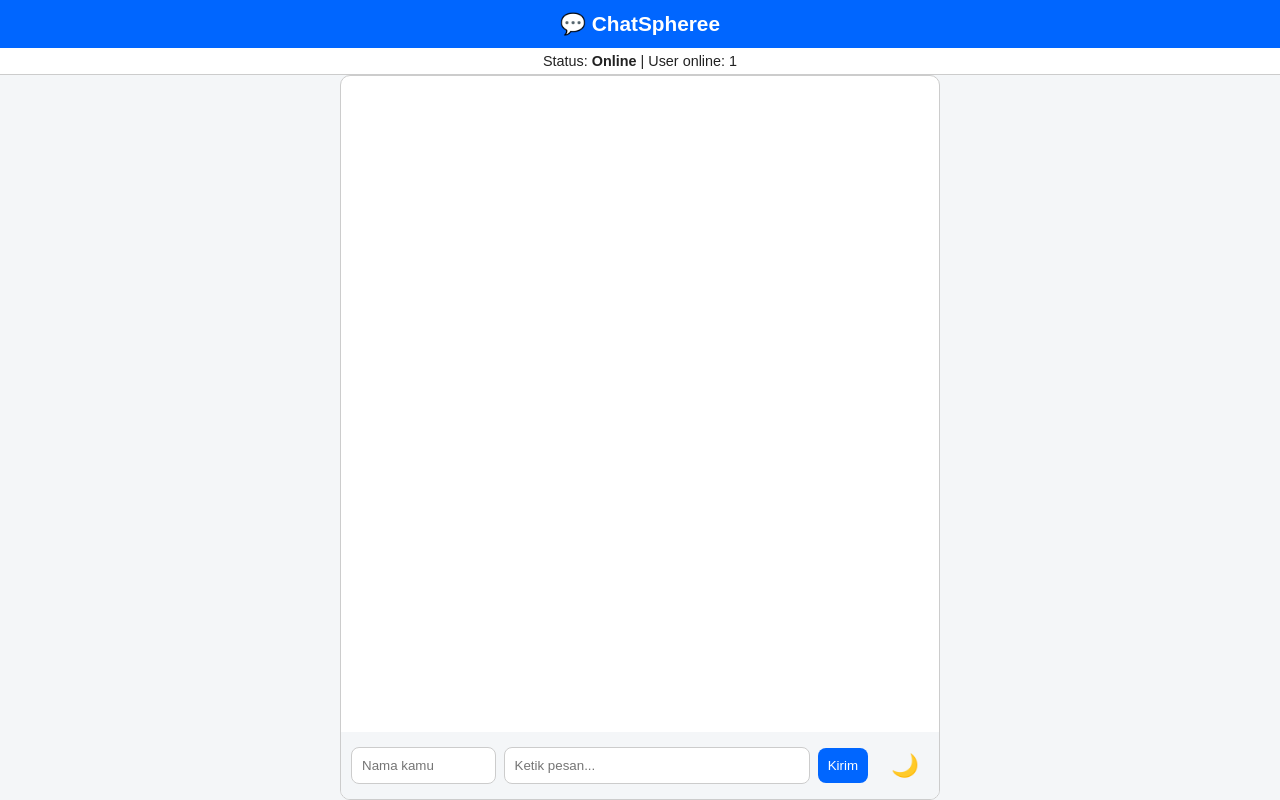
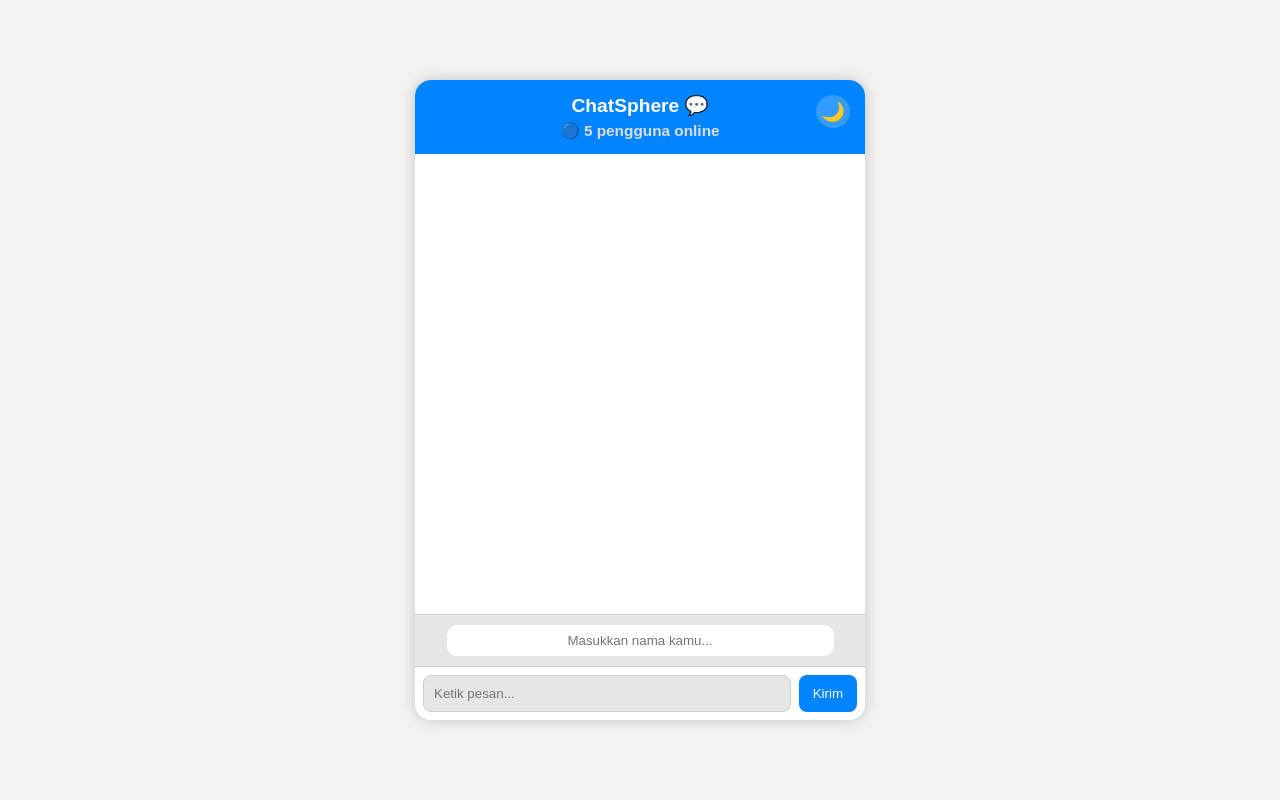
Before and after one commit to Nasution09/ChatSpheree, a plain HTML site: page index.html in a window 1280 px wide. Drawn offline with Linux system fonts and the light colour scheme.

Commit message:
Add files via upload

```diff
--- a/index.html
+++ b/index.html
@@ -3,26 +3,31 @@
 <head>
   <meta charset="UTF-8" />
   <meta name="viewport" content="width=device-width, initial-scale=1.0" />
-  <title>ChatSpheree</title>
-    <link rel="stylesheet" href="style.css">
+  <title>ChatSphere</title>
+  <link rel="stylesheet" href="style.css" />
 </head>
 <body>
-  <header>💬 ChatSpheree</header>
-  <div class="status-bar">
-    <span id="user-status">Status: <b>Online</b></span> |
-    <span id="online-count">User online: 1</span>
+  <div class="container">
+    <div class="header">
+      ChatSphere 💬
+      <div class="status">
+        🔵 <span id="onlineCount">0</span> pengguna online
+      </div>
+      <div class="toggle-mode" id="toggleMode">🌙</div>
+    </div>
+
+    <div class="chat-box" id="chatBox"></div>
+
+    <div class="username">
+      <input type="text" id="username" placeholder="Masukkan nama kamu..." />
+    </div>
+
+    <div class="input-area">
+      <input type="text" id="messageInput" placeholder="Ketik pesan..." />
+      <button id="sendBtn">Kirim</button>
+    </div>
   </div>
 
-  <div class="chat-container">
-    <div id="chat-box"></div>
-    <footer>
-      <input type="text" id="username" placeholder="Nama kamu" />
-      <input type="text" id="message" placeholder="Ketik pesan..." />
-      <button id="send">Kirim</button>
-      <button id="theme-toggle">🌙</button>
-    </footer>
-  </div>
-
-<script src="script.js"></script>
+  <script src="script.js"></script>
 </body>
 </html>
--- a/script.js
+++ b/script.js
@@ -1,96 +1,37 @@
-const chatBox = document.getElementById("chat-box");
-    const sendButton = document.getElementById("send");
-    const messageInput = document.getElementById("message");
-    const usernameInput = document.getElementById("username");
-    const themeToggle = document.getElementById("theme-toggle");
-    const onlineCount = document.getElementById("online-count");
+const chatBox = document.getElementById("chatBox");
+const messageInput = document.getElementById("messageInput");
+const sendBtn = document.getElementById("sendBtn");
+const usernameInput = document.getElementById("username");
+const toggleMode = document.getElementById("toggleMode");
+const onlineCount = document.getElementById("onlineCount");
 
-    let messages = JSON.parse(localStorage.getItem("messages")) || [];
-    let userId = localStorage.getItem("userId");
-    if (!userId) {
-      userId = "user_" + Math.random().toString(36).substr(2, 9);
-      localStorage.setItem("userId", userId);
-    }
+// Mode gelap & terang
+toggleMode.onclick = () => {
+  document.body.classList.toggle("dark");
+  toggleMode.textContent = document.body.classList.contains("dark") ? "☀️" : "🌙";
+};
 
-    // === ONLINE COUNT SYSTEM ===
-    const activeUsers = JSON.parse(localStorage.getItem("activeUsers")) || {};
-    activeUsers[userId] = Date.now();
-    localStorage.setItem("activeUsers", JSON.stringify(activeUsers));
+// Simulasi user online
+function updateOnlineCount() {
+  let random = Math.floor(Math.random() * 10) + 1;
+  onlineCount.textContent = random;
+}
+updateOnlineCount();
+setInterval(updateOnlineCount, 4000);
 
-    function updateOnlineCount() {
-      const users = JSON.parse(localStorage.getItem("activeUsers")) || {};
-      const now = Date.now();
-      for (let id in users) {
-        if (now - users[id] > 10000) delete users[id]; // 10 detik tidak aktif = offline
-      }
-      users[userId] = Date.now();
-      localStorage.setItem("activeUsers", JSON.stringify(users));
-      onlineCount.textContent = "User online: " + Object.keys(users).length;
-    }
-    setInterval(updateOnlineCount, 3000);
-    window.addEventListener("storage", updateOnlineCount);
+// Kirim pesan
+sendBtn.onclick = () => {
+  const msg = messageInput.value.trim();
+  const name = usernameInput.value.trim();
+  if (msg === "" || name === "") return;
 
-    // === CHAT SYSTEM ===
-    function updateChat() {
-      chatBox.innerHTML = "";
-      messages.forEach((msg, index) => {
-        const div = document.createElement("div");
-        div.classList.add("message");
-        if (msg.userId === userId) div.classList.add("self");
+  const time = new Date().toLocaleTimeString([], { hour: '2-digit', minute: '2-digit' });
 
-        div.innerHTML = `
-          <strong>${msg.username}</strong>
-          ${msg.text}
-          <div class="meta">${msg.time}</div>
-          ${msg.userId === userId ? `<button class="delete-btn" onclick="deleteMessage(${index})">Hapus</button>` : ""}
-        `;
-        chatBox.appendChild(div);
-      });
-      chatBox.scrollTop = chatBox.scrollHeight;
-    }
+  const message = document.createElement("div");
+  message.classList.add("chat", "me");
+  message.innerHTML = `<b>${name}:</b> ${msg}<span class="time">${time}</span>`;
+  chatBox.appendChild(message);
 
-    function addMessage(username, text) {
-      const time = new Date().toLocaleTimeString([], { hour: '2-digit', minute: '2-digit' });
-      const newMsg = { username, text, time, userId };
-      messages.push(newMsg);
-      localStorage.setItem("messages", JSON.stringify(messages));
-      updateChat();
-    }
-
-    function deleteMessage(index) {
-      if (messages[index].userId === userId) {
-        messages.splice(index, 1);
-        localStorage.setItem("messages", JSON.stringify(messages));
-        updateChat();
-      }
-    }
-
-    sendButton.addEventListener("click", () => {
-      const username = usernameInput.value.trim();
-      const message = messageInput.value.trim();
-      if (username && message) {
-        addMessage(username, message);
-        messageInput.value = "";
-      }
-    });
-
-    messageInput.addEventListener("keypress", (e) => {
-      if (e.key === "Enter") sendButton.click();
-    });
-
-    // === THEME SWITCH ===
-    themeToggle.addEventListener("click", () => {
-      document.body.classList.toggle("dark");
-      themeToggle.textContent = document.body.classList.contains("dark") ? "☀️" : "🌙";
-    });
-
-    // === INIT ===
-    window.addEventListener("storage", (e) => {
-      if (e.key === "messages") {
-        messages = JSON.parse(localStorage.getItem("messages")) || [];
-        updateChat();
-      }
-    });
-
-    updateChat();
-    updateOnlineCount();
+  messageInput.value = "";
+  chatBox.scrollTop = chatBox.scrollHeight;
+};
--- a/style.css
+++ b/style.css
@@ -1,126 +1,154 @@
-  * { box-sizing: border-box; }
+* {
+  margin: 0;
+  padding: 0;
+  box-sizing: border-box;
+  font-family: "Poppins", sans-serif;
+}
+
 body {
-      font-family: "Poppins", sans-serif;
-      margin: 0;
-      background: var(--bg);
-      color: var(--text);
+  display: flex;
+  justify-content: center;
+  align-items: center;
+  height: 100vh;
+  background-color: var(--bg);
+  transition: background-color 0.3s, color 0.3s;
+}
+
+:root {
+  --bg: #f3f3f3;
+  --text: #111;
+  --container: #fff;
+  --chat-bg: #e6e6e6;
+  --button: #0084ff;
+}
+
+body.dark {
+  --bg: #0e0e0e;
+  --text: #f5f5f5;
+  --container: #1a1a1a;
+  --chat-bg: #2b2b2b;
+  --button: #00bfff;
+}
+
+.container {
+  width: 95%;
+  max-width: 450px;
+  background: var(--container);
+  border-radius: 16px;
+  box-shadow: 0 0 15px rgba(0, 0, 0, 0.2);
+  overflow: hidden;
   display: flex;
   flex-direction: column;
-      height: 100vh;
-      transition: 0.3s;
+  height: 80vh;
+  position: relative;
 }
-    :root {
-      --bg: #f4f6f8;
-      --text: #222;
-      --chat-bg: #fff;
-      --self-bg: #d1e7dd;
-      --border: #ccc;
-      --accent: #0066ff;
+
+.header {
+  background: var(--button);
+  color: #fff;
+  padding: 14px;
+  text-align: center;
+  font-size: 1.2em;
+  font-weight: bold;
+  position: relative;
 }
-    body.dark {
-      --bg: #1e1e1e;
-      --text: #f1f1f1;
-      --chat-bg: #2b2b2b;
-      --self-bg: #005f3f;
-      --border: #444;
-      --accent: #00bfff;
+
+.status {
+  font-size: 0.8em;
+  margin-top: 5px;
+  color: #ddd;
 }
-    header {
-      background: var(--accent);
-      color: white;
+
+.chat-box {
+  flex: 1;
   padding: 12px;
-      text-align: center;
-      font-size: 1.3em;
-      font-weight: 600;
-    }
-    .status-bar {
-      text-align: center;
-      font-size: 0.9em;
-      padding: 5px;
-      background: var(--chat-bg);
-      border-bottom: 1px solid var(--border);
-    }
-    .chat-container {
-      flex: 1;
   display: flex;
   flex-direction: column;
-      max-width: 600px;
-      margin: auto;
-      width: 100%;
-      border: 1px solid var(--border);
+  overflow-y: auto;
+  scroll-behavior: smooth;
+}
+
+.chat {
+  margin: 10px 0;
+  padding: 10px;
   border-radius: 10px;
-      background: var(--chat-bg);
-      overflow: hidden;
-    }
-    #chat-box {
-      flex: 1;
-      padding: 15px;
-      overflow-y: auto;
-    }
-    .message {
-      margin-bottom: 12px;
-      padding: 8px 12px;
-      border-radius: 8px;
-      background: #e5e5e5;
-      width: fit-content;
   max-width: 80%;
   word-wrap: break-word;
+  background: var(--chat-bg);
+  color: var(--text);
 }
-    .self {
-      margin-left: auto;
-      background: var(--self-bg);
+
+.me {
+  background: var(--button);
+  color: #fff;
+  align-self: flex-end;
 }
-    .message strong {
+
+.time {
+  font-size: 0.7em;
+  opacity: 0.7;
   display: block;
-      font-size: 0.9em;
-      color: var(--accent);
+  margin-top: 4px;
+  text-align: right;
 }
-    .meta {
-      font-size: 0.75em;
-      text-align: right;
-      opacity: 0.7;
+
+.username {
+  padding: 10px;
+  background: var(--chat-bg);
+  border-top: 1px solid #ccc;
+  text-align: center;
 }
-    .delete-btn {
-      background: transparent;
+
+.username input {
+  padding: 8px;
+  width: 90%;
+  border-radius: 10px;
   border: none;
-      color: var(--accent);
-      font-size: 0.8em;
-      cursor: pointer;
-      margin-top: 3px;
-      display: block;
+  text-align: center;
 }
-    footer {
+
+.input-area {
   display: flex;
-      padding: 10px;
+  padding: 8px;
   gap: 8px;
-      background: var(--bg);
-      align-items: center;
+  border-top: 1px solid #ccc;
+  background: var(--container);
+  position: sticky;
+  bottom: 0;
 }
-    input, button {
+
+.input-area input {
+  flex: 1;
   padding: 10px;
   border-radius: 8px;
-      border: 1px solid var(--border);
+  border: 1px solid #ccc;
+  outline: none;
+  background: var(--chat-bg);
+  color: var(--text);
 }
-    #username {
-      width: 25%;
-    }
-    #message {
-      flex: 1;
-    }
-    #send {
-      background: var(--accent);
+
+.input-area button {
+  background: var(--button);
   color: white;
   border: none;
+  padding: 10px 14px;
+  border-radius: 8px;
   cursor: pointer;
 }
-    #theme-toggle {
-      background: none;
-      border: none;
-      font-size: 1.4em;
+
+.toggle-mode {
+  position: absolute;
+  right: 15px;
+  top: 15px;
   cursor: pointer;
-      margin-left: 5px;
+  font-size: 1em;
+  background: rgba(255, 255, 255, 0.2);
+  border-radius: 50%;
+  padding: 5px;
 }
-    @media (max-width: 600px) {
-      #username { width: 30%; }
-      #send { padding: 8px 12px; font-size: 0.9em; }
+
+@media (max-height: 600px) {
+  .container {
+    height: 90vh;
   }
+}
```
Lines whose indentation alone changed are shown as unchanged.
